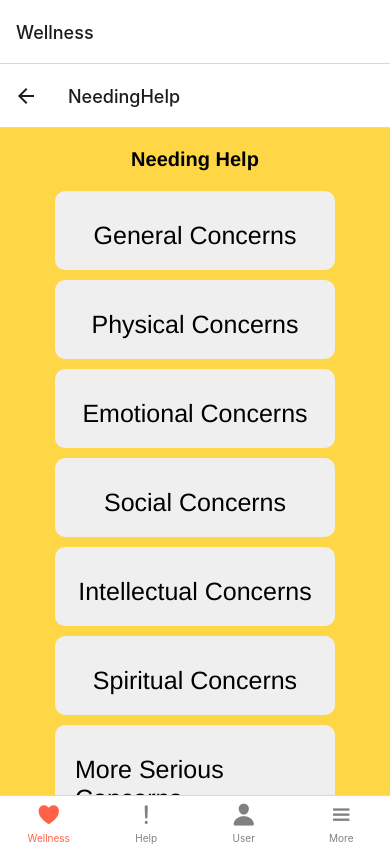
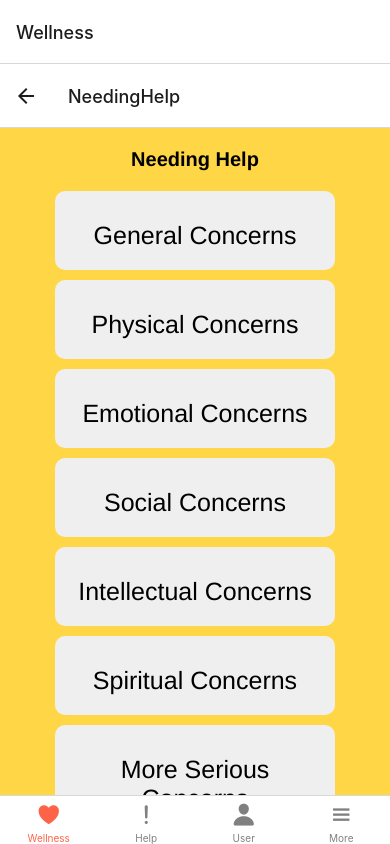
Before and after one commit to wirickad/MentalHealthApp, a React Native app: screen /NeedingHelp in a window 390 px wide. Built offline with nearby package versions, Linux system fonts and the light colour scheme.

Commit message:
a few small adjustments

```diff
--- a/screens/User.js
+++ b/screens/User.js
@@ -163,6 +163,7 @@ const styles = StyleSheet.create({
   twoColDiv: {
     display: "grid",
     gridTemplateColumns: "1fr 1fr",
+    marginBottom: 80,
   },
   threeColDiv: {
     display: "grid",
--- a/screens/Wellness/NeedingHelp.js
+++ b/screens/Wellness/NeedingHelp.js
@@ -106,6 +106,7 @@ const styles = StyleSheet.create({
     backgroundColor: "#EFEFEF",
   },
   optionText: {
+    textAlign: "center",
     fontSize: 25,
     fontFamily: "Helvetica", // Set text font to Helvetica
     marginTop: 10, // Space between image and text
```
